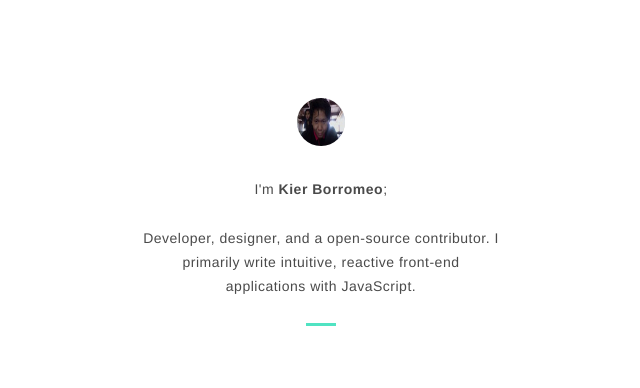
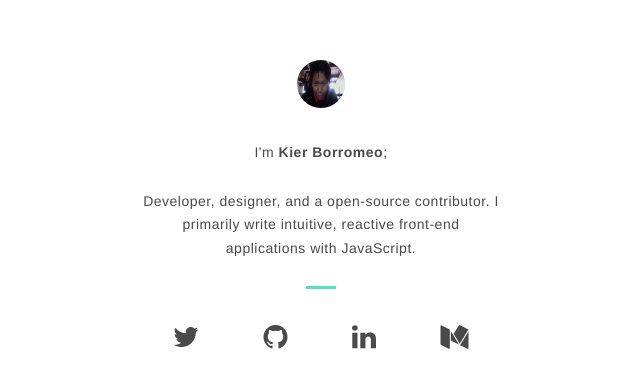
Before and after one commit to srph/o, a plain HTML site: page index.html in a window 1280 px wide. Shown: the part 238-626 px from the top of the page, without its empty margins (319-959 px from the left). Drawn offline with nearby package versions, Linux system fonts and the light colour scheme; files that its build step writes are made by us from their sources.

Commit message:
Add icons.

```diff
--- a/index.html
+++ b/index.html
@@ -4,6 +4,7 @@
   <title>O</title>
   <meta charset="utf-8">
   <link href="style.css" rel="stylesheet">
+  <link rel="stylesheet" href="https://maxcdn.bootstrapcdn.com/font-awesome/4.5.0/css/font-awesome.min.css">
 </head>
 
 <body>
@@ -19,6 +20,24 @@
         </p>
 
         <div class="stylish-hr"></div>
+
+        <div class="icon-widget">
+          <div class="icon">
+            <a href="#"><i class="fa fa-2x fa-twitter"></i></a>
+          </div>
+
+          <div class="icon">
+            <a href="#"><i class="fa fa-2x fa-github"></i></a>
+          </div>
+
+          <div class="icon">
+            <a href="#"><i class="fa fa-2x fa-linkedin"></i></a>
+          </div>
+
+          <div class="icon">
+            <a href="#"><i class="fa fa-2x fa-medium"></i></a>
+          </div>
+        </div>
       </div>
     </div>
   </div>
--- /dev/null
+++ b/styles/components/_icon-widget.scss
@@ -0,0 +1,23 @@
+.icon-widget {
+  display: flex;
+  flex-direction: row;
+  height: 50px;
+  width: 100%;
+
+  > .icon {
+    display: flex;
+    flex-grow: 1;
+    align-items: center;
+  }
+
+  > .icon a {
+    width: 100%;
+    color: $black;
+    text-align: center;
+    transition: 0.15s all;
+  }
+
+  .icon a:hover {
+    color: $emerald;
+  }
+}
--- a/styles/components/_isolated-section.scss
+++ b/styles/components/_isolated-section.scss
@@ -10,5 +10,6 @@
   .stylish-hr {
     margin-left: auto;
     margin-right: auto;
+    margin-bottom: 25px;
   }
 }
--- a/styles/main.scss
+++ b/styles/main.scss
@@ -9,3 +9,4 @@ $emerald: #50E3C2;
 @import "components/avatar";
 @import "components/isolated-section";
 @import "components/stylish-hr";
+@import "components/icon-widget";
```
